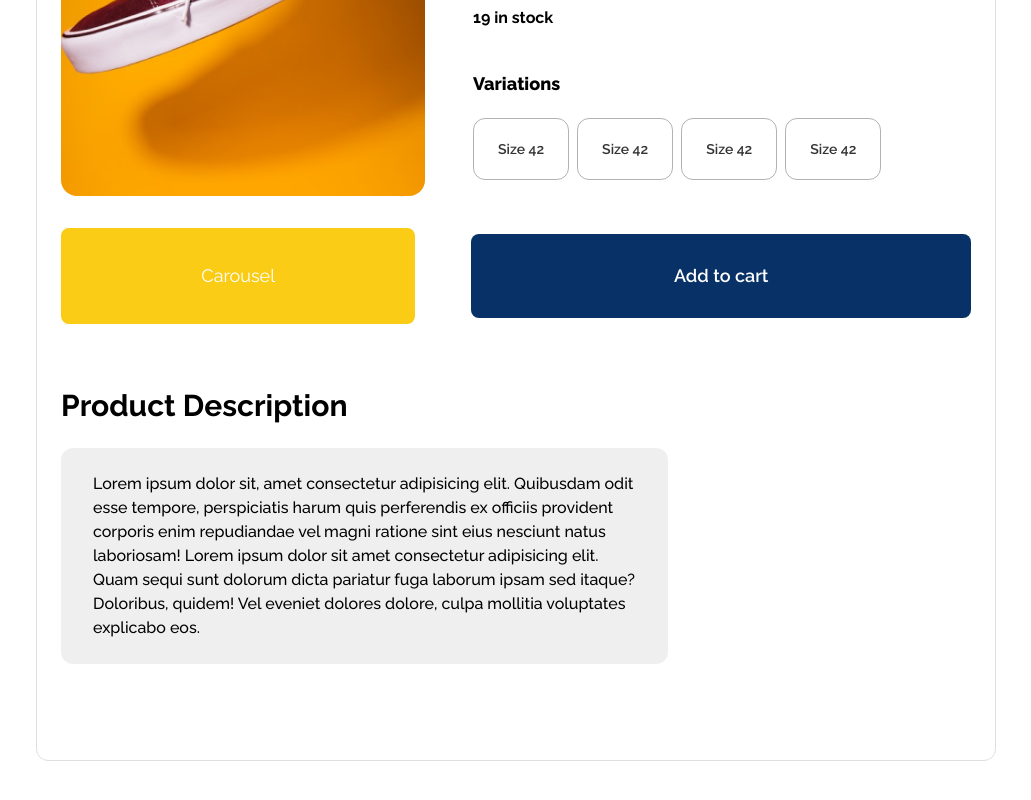
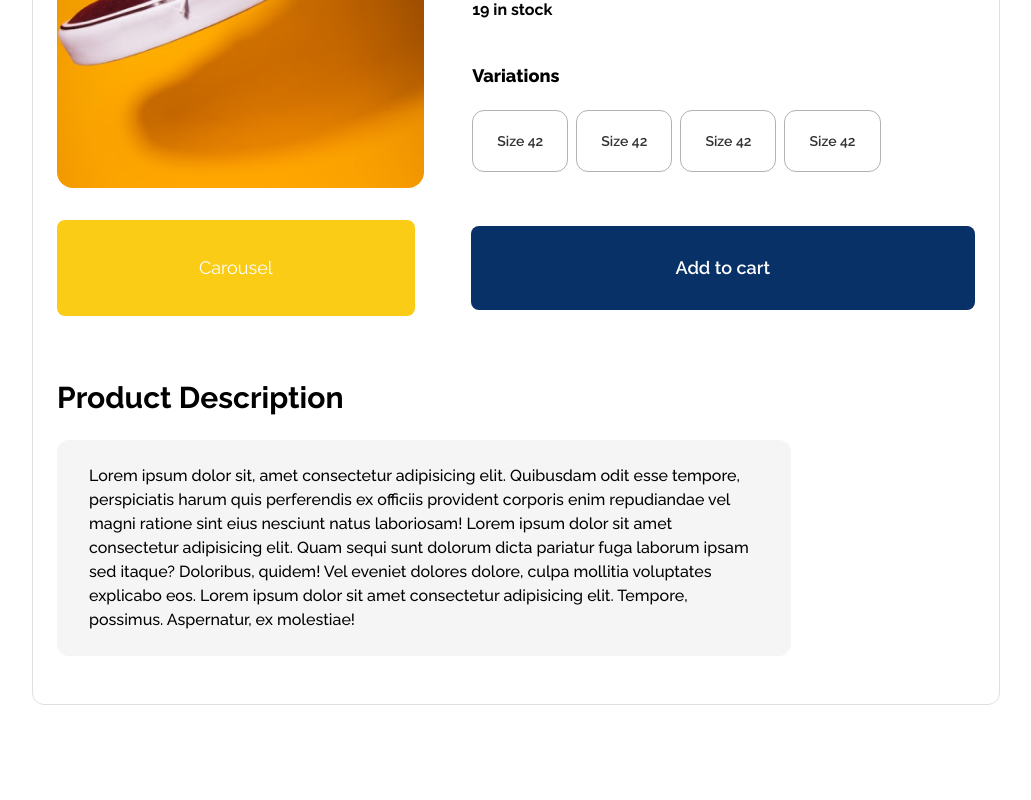
Before and after one commit to Fullstack-Roadmap/Gazzar-Frontend, a React (Vite) app: page /product-view in a window 1280 px wide. Shown: the part 404-1204 px from the top of the page, without its empty margins (124-1155 px from the left). Built offline with nearby package versions, Linux system fonts and the light colour scheme.

Commit message:
Finished product view

```diff
--- a/src/routes/ProductView.jsx
+++ b/src/routes/ProductView.jsx
@@ -9,7 +9,7 @@ const ProductView = () => {
   return (
     <div>
       <UserNavbar />
-      <section className="rounded-xl flex flex-col border-[1px] border-gray lg:mx-40 md:mx-28 sm:mx-20 md:my-14 md:mb-20 sm:my-10 py-8">
+      <section className="rounded-xl flex flex-col border-[1px] border-gray lg:mx-[9.75rem] md:mx-28 sm:mx-20 md:mt-14 md:mb-32 sm:my-10 py-6">
         <div className="md:pb-8 md:pt-6 md:px-6 flex md:gap-12">
           <img
             src={productPic}
@@ -55,18 +55,18 @@ const ProductView = () => {
             </button>
           </div>
         </div>
-        <section className="sm:mx-4 md:mx-6 sm:my-6 md:my-10">
+        <section className="sm:mx-4 md:mx-6 sm:mt-6 md:mt-10">
           <header className="text-3xl font-bold md:mt-6">
             Product Description
           </header>
-          <p className="sm:m-4 md:px-8 md:my-6  md:py-6 font-medium w-2/3 bg-gray/50 rounded-xl">
+          <p className="sm:m-4 md:px-8 md:my-6  md:py-6 font-medium w-4/5 bg-gray/30 rounded-xl text-[1rem]">
             Lorem ipsum dolor sit, amet consectetur adipisicing elit. Quibusdam
             odit esse tempore, perspiciatis harum quis perferendis ex officiis
             provident corporis enim repudiandae vel magni ratione sint eius
             nesciunt natus laboriosam! Lorem ipsum dolor sit amet consectetur
             adipisicing elit. Quam sequi sunt dolorum dicta pariatur fuga
             laborum ipsam sed itaque? Doloribus, quidem! Vel eveniet dolores
-            dolore, culpa mollitia voluptates explicabo eos.
+            dolore, culpa mollitia voluptates explicabo eos. Lorem ipsum dolor sit amet consectetur adipisicing elit. Tempore, possimus. Aspernatur, ex molestiae!
           </p>
         </section>
       </section>
```
